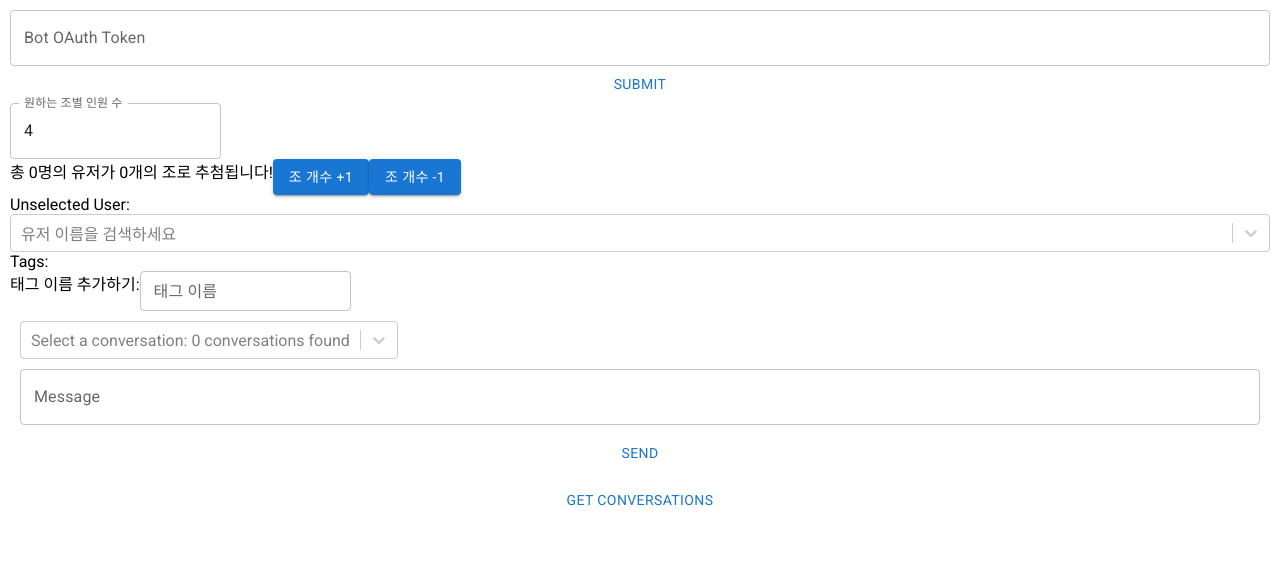
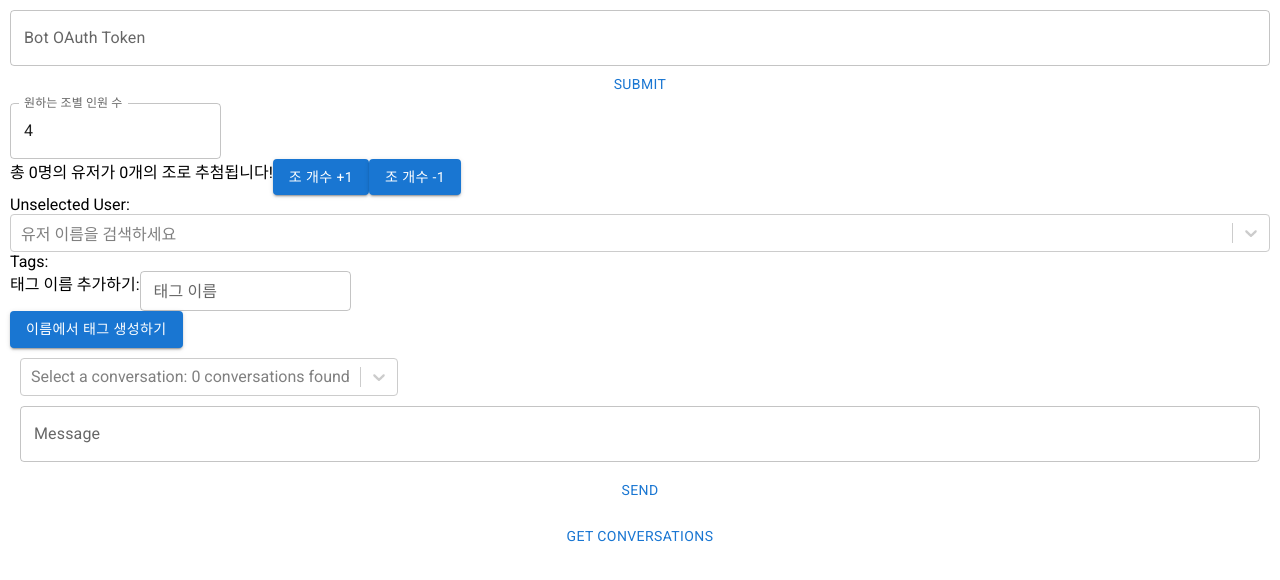
Before and after one commit to dlwocks31/random-lunch-bot-fe, a Next.js app: page / in a window 1280 px wide. Shown: the top 580 px of the page. Built offline with nearby package versions, Linux system fonts and the light colour scheme.

Commit message:
tag 자동 추출

```diff
--- a/components/TagEditor.tsx
+++ b/components/TagEditor.tsx
@@ -3,6 +3,7 @@ import Select from "react-select";
 import { useState } from "react";
 import { SlackUser } from "../utils/slack/slack-user";
 import { values } from "lodash";
+import { TagGenerator } from "./TagGenerator";
 
 export function TagEditor({
   users,
@@ -67,6 +68,7 @@ export function TagEditor({
           }}
         />
       </div>
+      <TagGenerator users={users} onTagMapChange={onTagMapChange} />
       <style jsx>{`
         .new-tag-container {
           display: flex;
--- /dev/null
+++ b/components/TagGenerator.tsx
@@ -0,0 +1,37 @@
+import { Button } from "@mui/material";
+import { SlackUser } from "../utils/slack/slack-user";
+import { createTagsFromSlackName } from "../utils/tag/CreateTagsFromSlackName";
+
+export function TagGenerator({
+  users,
+  onTagMapChange,
+}: {
+  users: SlackUser[];
+  onTagMapChange: (tagMap: Map<string, string[]>) => void;
+}) {
+  const generateTag = () => {
+    const newTagMap: Map<string, string[]> = new Map();
+    for (const user of users) {
+      const tags = createTagsFromSlackName(user.displayName);
+      for (const tag of tags) {
+        const userIds = newTagMap.get(tag) || [];
+        userIds.push(user.id);
+        newTagMap.set(tag, userIds);
+      }
+    }
+    // remove tag with only one person
+    for (const [tag, userIds] of newTagMap.entries()) {
+      if (userIds.length <= 1) {
+        newTagMap.delete(tag);
+      }
+    }
+    onTagMapChange(newTagMap);
+  };
+  return (
+    <div>
+      <Button variant="contained" onClick={generateTag}>
+        이름에서 태그 생성하기
+      </Button>
+    </div>
+  );
+}
--- /dev/null
+++ b/utils/tag/CreateTagsFromSlackName.ts
@@ -0,0 +1,13 @@
+import { replace } from "lodash";
+
+export function createTagsFromSlackName(name: string): string[] {
+  const pattern = /[ \[]+/;
+  const matched = name.match(pattern);
+  if (!matched || !matched.index) return [];
+  // take string after the matched pattern
+  const str = name.substring(matched.index + matched[0].length);
+  return str
+    .split(/[\[\]//]/)
+    .filter((s) => s !== "")
+    .map((s) => s.trim().replaceAll(" ", "").toUpperCase());
+}
```
Also changed, not shown: 1 other file (tests, documents, lock files or other folders).
